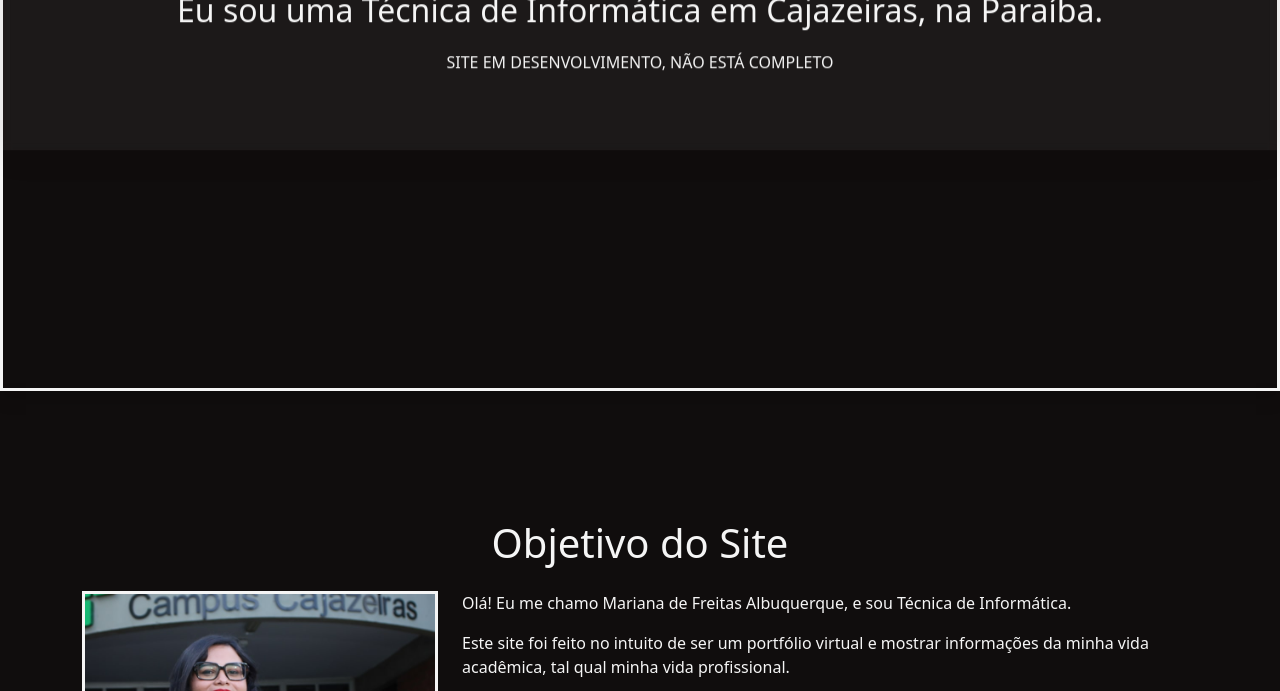
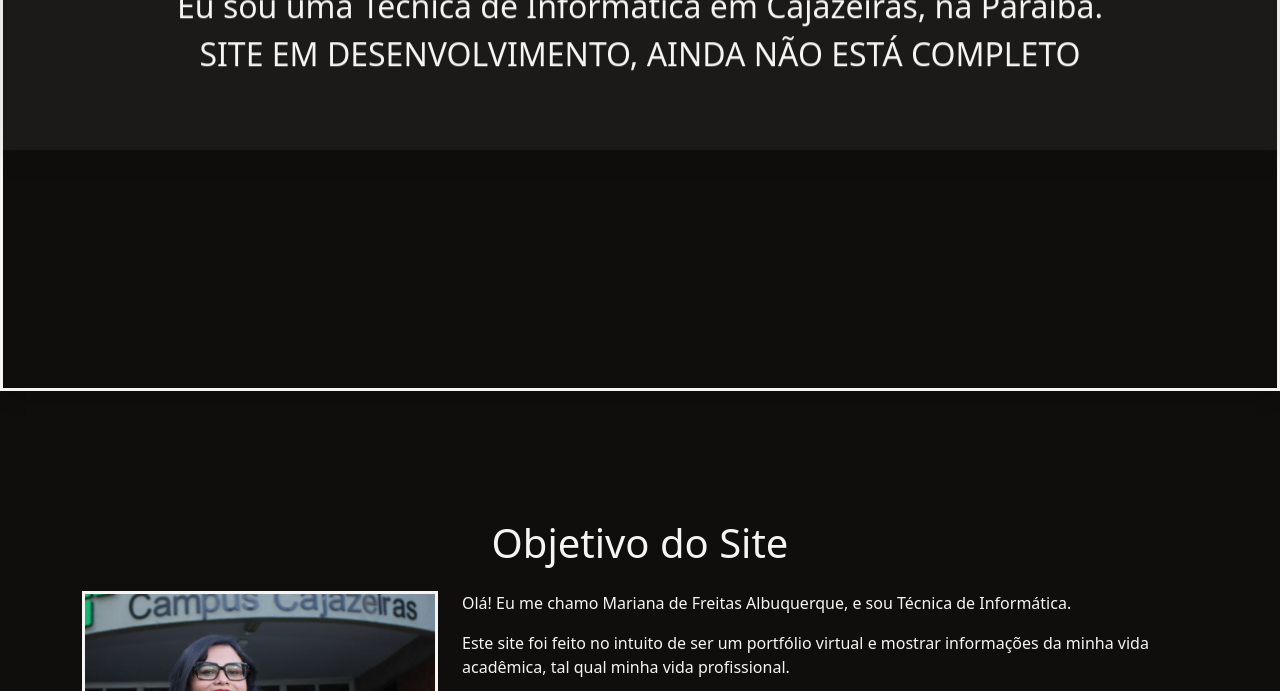
Before and after one commit to JillianDreemur/portfolio, a plain HTML site: page index.html in a window 1280 px wide. Shown: the part 409-1100 px from the top of the page. Drawn offline with nearby package versions, Linux system fonts and the light colour scheme.

Commit message:
Update index.html

```diff
--- a/index.html
+++ b/index.html
@@ -56,8 +56,8 @@
 					<div class="col-lg-12 col-md-12 col-sm-12 col-xs-12 hero-text">
 						<h2 class="hero_titulo">Olá! Me chamo Mariana</h2>
 						<p class="hero_desc">Eu sou uma Técnica de Informática em Cajazeiras,
-							na Paraíba.</p>
-						<p>SITE EM DESENVOLVIMENTO, NÃO ESTÁ COMPLETO</p>
+							na Paraíba.
+							<br>SITE EM DESENVOLVIMENTO, AINDA NÃO ESTÁ COMPLETO</p>
 					</div>
 				</div>
 			</div>
```
